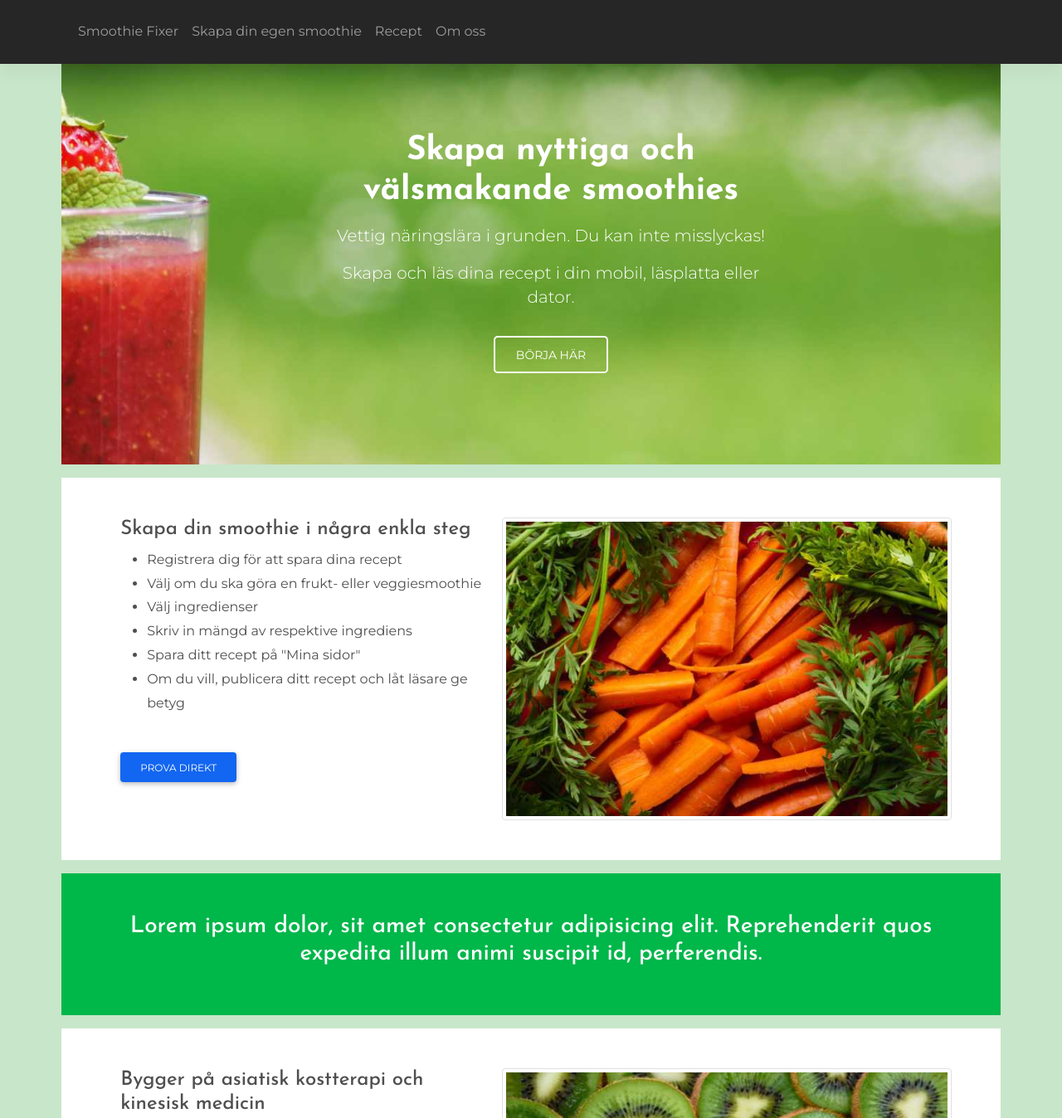
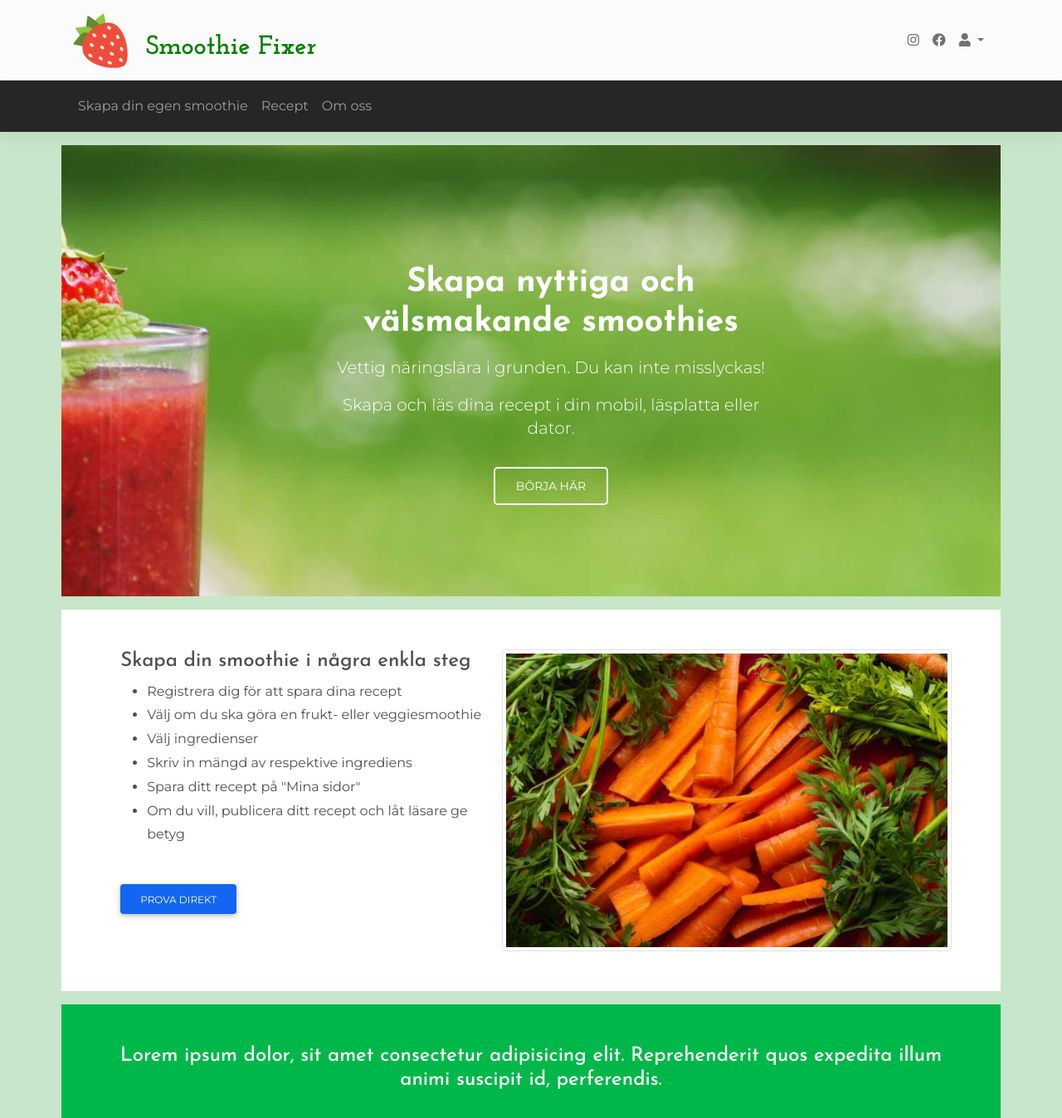
Before and after one commit to Digitaldoktorn/SmoothieFixer, a website: page index.html in a window 1280 px wide. Shown: the top 1348 px of the page at 83% size. Drawn offline with Linux system fonts and the light colour scheme.

Commit message:
top nav and logo

```diff
--- a/css/main.css
+++ b/css/main.css
@@ -1,4 +1,4 @@
-@import url("https://fonts.googleapis.com/css2?family=Josefin+Sans:wght@300;500;700&family=Montserrat:wght@300;400;700&display=swap");
+@import url('https://fonts.googleapis.com/css2?family=Josefin+Sans:wght@300;500;700&family=Josefin+Slab:wght@600;700&family=Montserrat:wght@300;400;700&display=swap');
 
 body {
 
@@ -7,8 +7,13 @@ body {
     background-color: #C8E6C9;
 }
 
-h1, h2, h3, h4, h5, h6 {
+h1, h4, h5, h6 {
     font-family: 'Josefin Sans', sans-serif;
+}
+
+h2, h3 {
+    font-family: 'Josefin Slab', serif;
+    color: green;
 }
 
 #hero {
--- a/index.html
+++ b/index.html
@@ -20,9 +20,41 @@
 
 <body>
   <header>
+    <nav class="navbar navbar-expand-lg navbar-light bg-light">
+      <div class="container">
+        <a class="navbar-brand" href="#">
+          <img src="/img/Emojione_1F353.svg" height="70" alt="" loading="lazy" />
+          <h2 class="font-weight-bold ml-3 mt-4">Smoothie Fixer</h2>
+        </a>
+        <ul class="navbar-nav d-flex flex-row">
+          <!-- Icons -->
+          <li class="nav-item mr-3 mr-lg-0">
+            <a class="nav-link" href="#">
+              <i class="fab fa-instagram"></i>
+            </a>
+          </li>
+          <li class="nav-item mr-3 mr-lg-0">
+            <a class="nav-link" href="#">
+              <i class="fab fa-facebook"></i>
+            </a>
+          </li>
+          <!-- Icon dropdown -->
+          <li class="nav-item mr-3 mr-lg-0 dropdown">
+            <a class="nav-link dropdown-toggle" href="#" id="navbarDropdown" role="button" data-toggle="dropdown"
+              aria-expanded="false">
+              <i class="fas fa-user"></i>
+            </a>
+            <ul class="dropdown-menu" aria-labelledby="navbarDropdown">
+              <li><a class="dropdown-item" href="#">Login</a></li>
+              <li><a class="dropdown-item" href="#">Logout</a></li>
+            </ul>
+          </li>
+        </ul>
+      </div>
+    </nav>
 
     <!-- Navbar -->
-    <nav class="navbar navbar-expand-lg navbar-dark bg-dark fixed-top py-3">
+    <nav class="navbar navbar-expand-lg navbar-dark bg-dark">
       <div class="container">
         <button class="navbar-toggler" type="button" data-toggle="collapse" data-target="#navbarExample01"
           aria-controls="navbarExample01" aria-expanded="false" aria-label="Toggle navigation">
@@ -30,9 +62,6 @@
         </button>
         <div class="collapse navbar-collapse" id="navbarExample01">
           <ul class="navbar-nav mr-auto mb-2 mb-lg-0">
-            <li class="nav-item active">
-              <a class="nav-link" aria-current="page" href="#">Smoothie Fixer</a>
-            </li>
             <li class="nav-item">
               <a class="nav-link" href="#">Skapa din egen smoothie</a>
             </li>
@@ -91,8 +120,8 @@
       <!-- SECTION 2 -->
       <section class="row justify-content-center mt-3">
         <div class="col text-center px-5 py-5 bg-success text-white">
-          <h3>Lorem ipsum dolor, sit amet consectetur adipisicing elit. Reprehenderit quos expedita illum animi suscipit
-            id, perferendis.</h3>
+          <h4>Lorem ipsum dolor, sit amet consectetur adipisicing elit. Reprehenderit quos expedita illum animi suscipit
+            id, perferendis.</h4>
         </div>
       </section>
 
```
Also changed, not shown: img/Emojione_1F353.svg (added).
